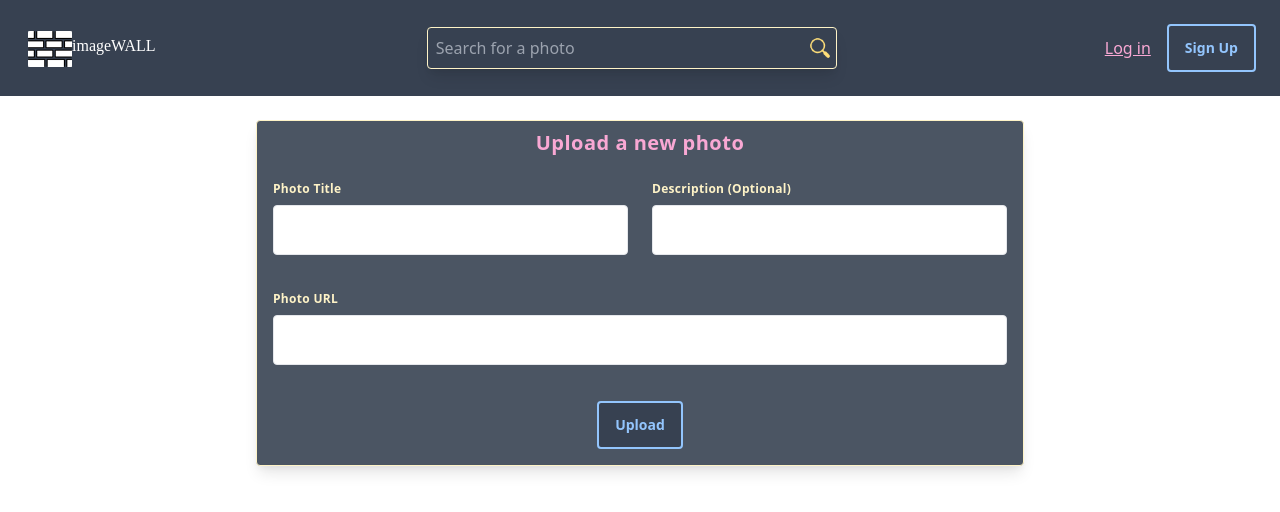
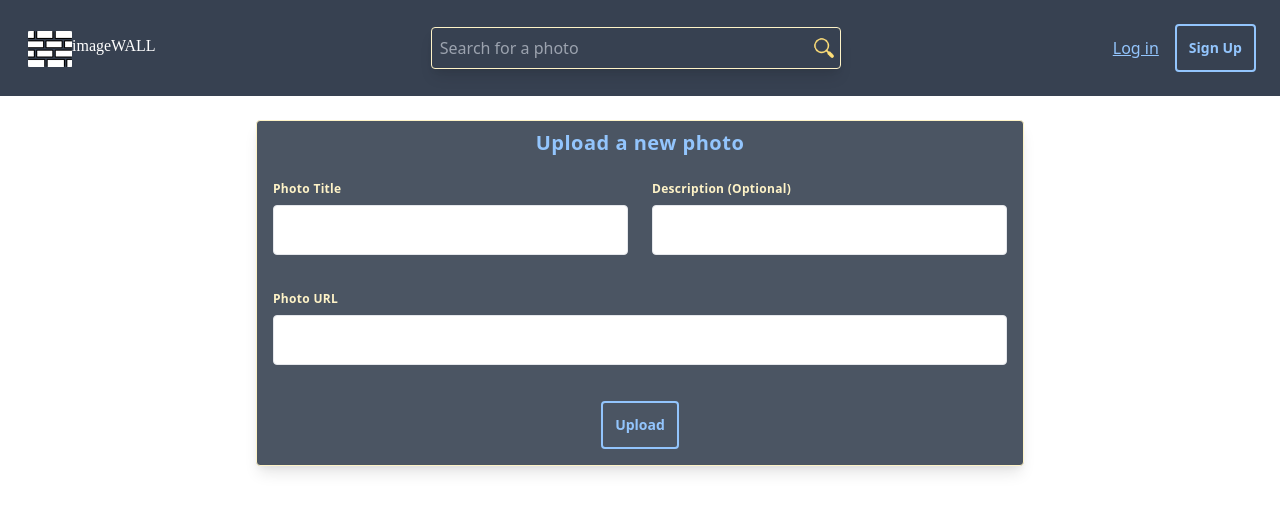
Before and after one commit to Roayacom/imagewall-react, a React (Create React App) app: page / in a window 1280 px wide. Shown: the top 512 px of the page. Built offline with nearby package versions, Linux system fonts and the light colour scheme; a web font is replaced by a local one.

Commit message:
style change

```diff
--- a/src/components/Button.js
+++ b/src/components/Button.js
@@ -7,7 +7,7 @@ const Button  =({
 {
 
 return(
-    <button type="submit" class=" bg-gray-700 border-2 border-blue-300 text-blue-300 font-bold lg:text-sm md:text-xs text-xs rounded  px-4 py-3 my-2 hover:bg-gray-800 hover:text-green-300 hover:border-green-300">{children}</button>
+    <button type="submit" class="  border-2 border-blue-300 text-blue-300 font-bold lg:text-sm md:text-xs text-xs rounded  px-3 py-3 my-2 hover:bg-gray-800 hover:text-blue-400 hover:border-blue-400">{children}</button>
 )
 }
 export default Button
--- a/src/components/Form.js
+++ b/src/components/Form.js
@@ -69,7 +69,7 @@ addImage=(event)=>{
 
 
                 <form id="formImgUpload" onSubmit={this.addImage} class=" bg-gray-600 max-w-screen-md mx-auto border border-yellow-100 shadow-lg rounded px-4 pt-2 pb-2 mb-4  flex flex-col my-6">
-                    <div class=" tracking-wide text-pink-300 text-xl font-bold mx-auto mb-6">Upload a new photo </div>
+                    <div class=" tracking-wide text-blue-300 text-xl font-bold mx-auto mb-6">Upload a new photo </div>
                     <div class="-mx-3 md:flex mb-6">
                         <div class="md:w-1/2 px-3 mb-4 md:mb-0">
                             <label class="block  tracking-wide text-yellow-100 text-xs font-bold mb-2" for="inputImgTitle">
--- a/src/components/Hyperlink.js
+++ b/src/components/Hyperlink.js
@@ -8,7 +8,7 @@ const Hyperlink  =({
 {
 
 return(
-    <a class="text-pink-300 underline cursor-pointer" onClick={onClick}>{children}</a>
+    <a class="text-blue-300 underline cursor-pointer" onClick={onClick}>{children}</a>
 )
 }
 export default Hyperlink
--- a/src/components/Nav.js
+++ b/src/components/Nav.js
@@ -112,7 +112,7 @@ handleChange=event=>{
         <div class="flex inline-flex items-center   space-x-4">
 
          <Hyperlink>Log in</Hyperlink>
-            <Button>Sign Up</Button>
+            <Button className="pt-1">Sign Up</Button>
 
         </div>
 
```
